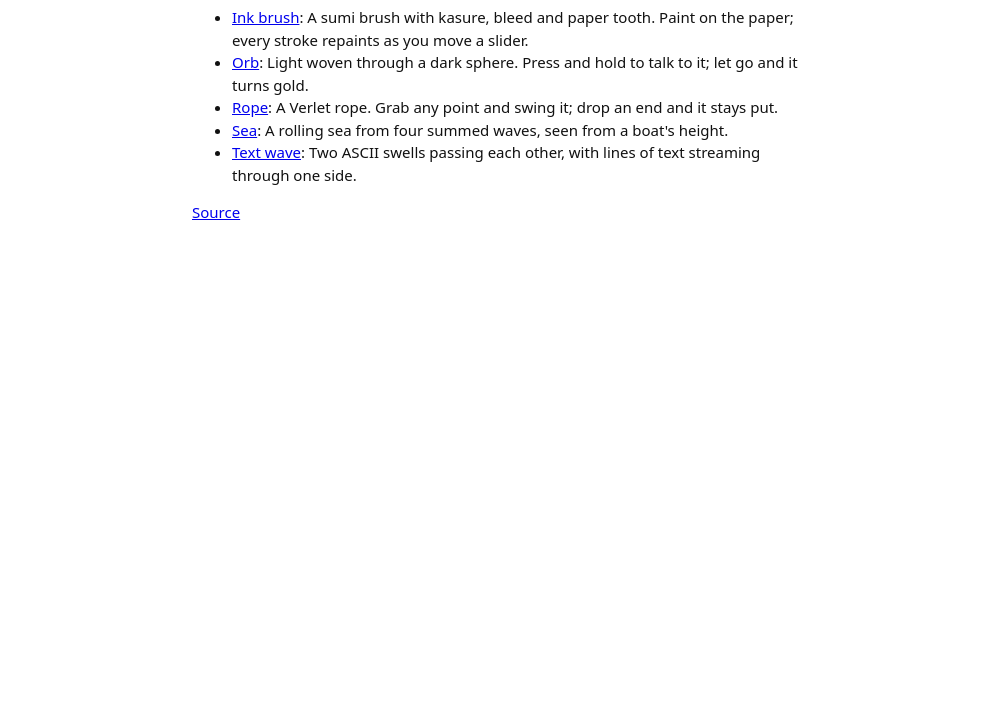
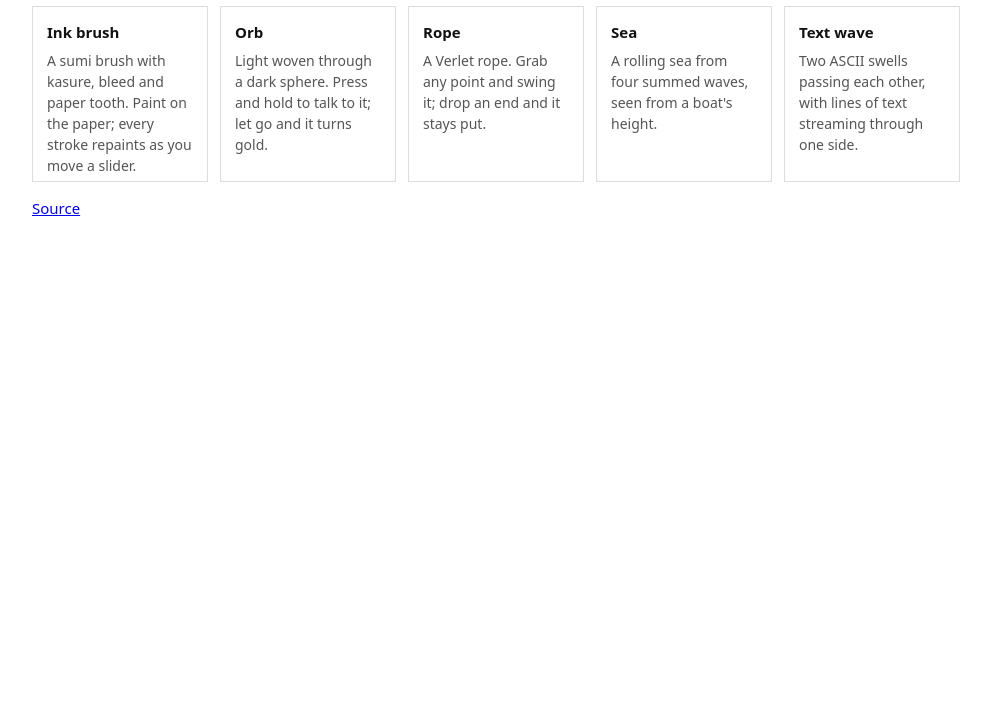
Before and after one commit to alcun/playground, an Astro site: page / in a window 1280 px wide. Shown: the part 95-800 px from the top of the page, without its empty margins (144-1135 px from the left). Built offline with nearby package versions, Linux system fonts and the light colour scheme; Astro itself is replaced by a stand-in of ours.

Commit message:
Index as square cards

```diff
--- a/src/pages/index.astro
+++ b/src/pages/index.astro
@@ -3,13 +3,45 @@ import Base from "../layouts/Base.astro";
 import { demos } from "../lib/registry";
 ---
 <Base title="Playground" description="Small interactive demos with the knobs left on.">
-  <main style="max-width: 640px; margin: 0 auto; padding: 16px;">
+  <main>
     <h1>Playground</h1>
-    <ul>
+    <ul class="cards">
       {demos.map((d) => (
-        <li><a href={`/${d.slug}/`}>{d.title}</a>: {d.description}</li>
+        <li>
+          <a href={`/${d.slug}/`}>
+            <strong>{d.title}</strong>
+            <span>{d.description}</span>
+          </a>
+        </li>
       ))}
     </ul>
     <p><a href="https://github.com/alcun/playground">Source</a></p>
   </main>
 </Base>
+
+<style>
+  main { max-width: 960px; margin: 0 auto; padding: 16px; }
+  .cards {
+    list-style: none;
+    margin: 0;
+    padding: 0;
+    display: grid;
+    grid-template-columns: repeat(auto-fill, minmax(150px, 1fr));
+    gap: 12px;
+  }
+  .cards a {
+    aspect-ratio: 1;
+    min-height: 0;
+    overflow: hidden;
+    display: flex;
+    flex-direction: column;
+    gap: 6px;
+    padding: 14px;
+    border: 1px solid var(--hair);
+    color: var(--ink);
+    text-decoration: none;
+  }
+  .cards a:hover { border-color: var(--ink-faint); }
+  .cards span { color: var(--ink-soft); font-size: 14px; }
+  @media (max-width: 500px) { .cards a { padding: 12px; } .cards span { font-size: 13px; } }
+</style>
```
Also changed, not shown: CHANGELOG.md.
